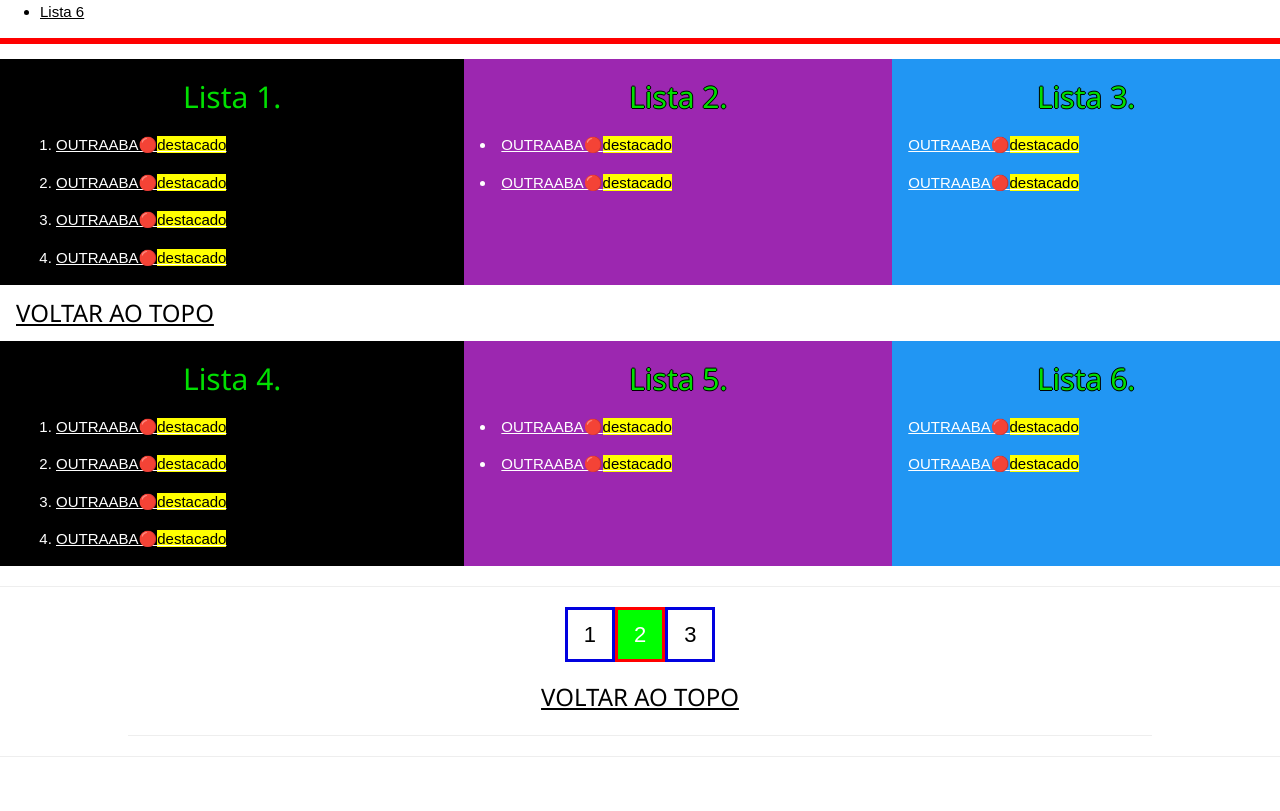
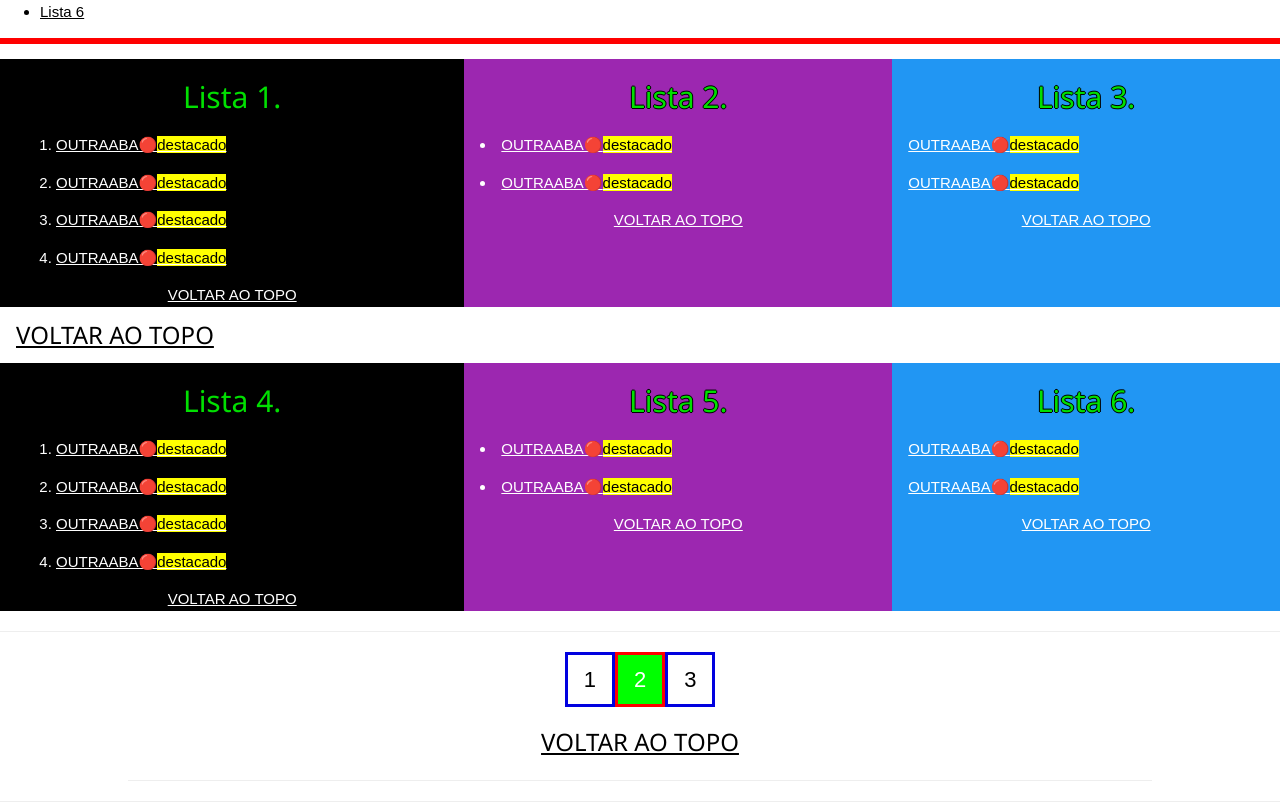
Before and after one commit to santos246/ILHA, a plain HTML site: page VIDEOS/1 - Copia (2).html in a window 1280 px wide. Shown: the part 637-1448 px from the top of the page. Drawn offline with nearby package versions, Linux system fonts and the light colour scheme.

Commit message:
Update 1 - Copia (2).html

```diff
--- a/VIDEOS/1 - Copia (2).html
+++ b/VIDEOS/1 - Copia (2).html
@@ -202,7 +202,7 @@ OUTRAABA🔴<mark>destacado</mark></a></li></p>
 <!-------------------------------------------------->
 
 
-</ol></div>
+</ol><center><a href="#top">VOLTAR AO TOPO</a></center></div>
 <!-------------------------------------------------->
 <!-------------------------------------------------->
 <div class="w3-container w3-purple  w3-cell w3-mobile">
@@ -220,7 +220,7 @@ OUTRAABA🔴<mark>destacado</mark></a></li></p>
 <!-------------------------------------------------->
 
 
-
+<center><a href="#top">VOLTAR AO TOPO</a></center>
 </div>
 <!-------------------------------------------------->
 <!-------------------------------------------------->
@@ -239,7 +239,7 @@ OUTRAABA🔴<mark>destacado</mark></a></p>
 <!-------------------------------------------------->
 
 
-
+<center><a href="#top">VOLTAR AO TOPO</a></center>
 </div>
 <!-------------------------------------------------->
 <!-------------------------------------------------->
@@ -295,7 +295,7 @@ OUTRAABA🔴<mark>destacado</mark></a></li></p>
 <!-------------------------------------------------->
 
 
-</ol></div>
+</ol><center><a href="#top">VOLTAR AO TOPO</a></center></div>
 <!-------------------------------------------------->
 <!-------------------------------------------------->
 <div class="w3-container w3-purple  w3-cell w3-mobile">
@@ -313,7 +313,7 @@ OUTRAABA🔴<mark>destacado</mark></a></li></p>
 <!-------------------------------------------------->
 
 
-
+<center><a href="#top">VOLTAR AO TOPO</a></center>
 </div>
 <!-------------------------------------------------->
 <!-------------------------------------------------->
@@ -332,7 +332,7 @@ OUTRAABA🔴<mark>destacado</mark></a></p>
 <!-------------------------------------------------->
 
 
-
+<center><a href="#top">VOLTAR AO TOPO</a></center>
 </div>
 <!-------------------------------------------------->
 <!-------------------------------------------------->
@@ -399,7 +399,7 @@ OUTRAABA🔴<mark>destacado</mark></a></li></p>
 --------------------------------------------------
 
 
-</ol></div>
+</ol><center><a href="#top">VOLTAR AO TOPO</a></center></div>
 --------------------------------------------------
 --------------------------------------------------
 <div class="w3-container w3-purple  w3-cell w3-mobile">
@@ -417,7 +417,7 @@ OUTRAABA🔴<mark>destacado</mark></a></li></p>
 --------------------------------------------------
 
 
-
+<center><a href="#top">VOLTAR AO TOPO</a></center>
 </div>
 --------------------------------------------------
 --------------------------------------------------
@@ -436,7 +436,7 @@ OUTRAABA🔴<mark>destacado</mark></a></p>
 --------------------------------------------------
 
 
-
+<center><a href="#top">VOLTAR AO TOPO</a></center>
 </div>
 --------------------------------------------------
 --------------------------------------------------
```
